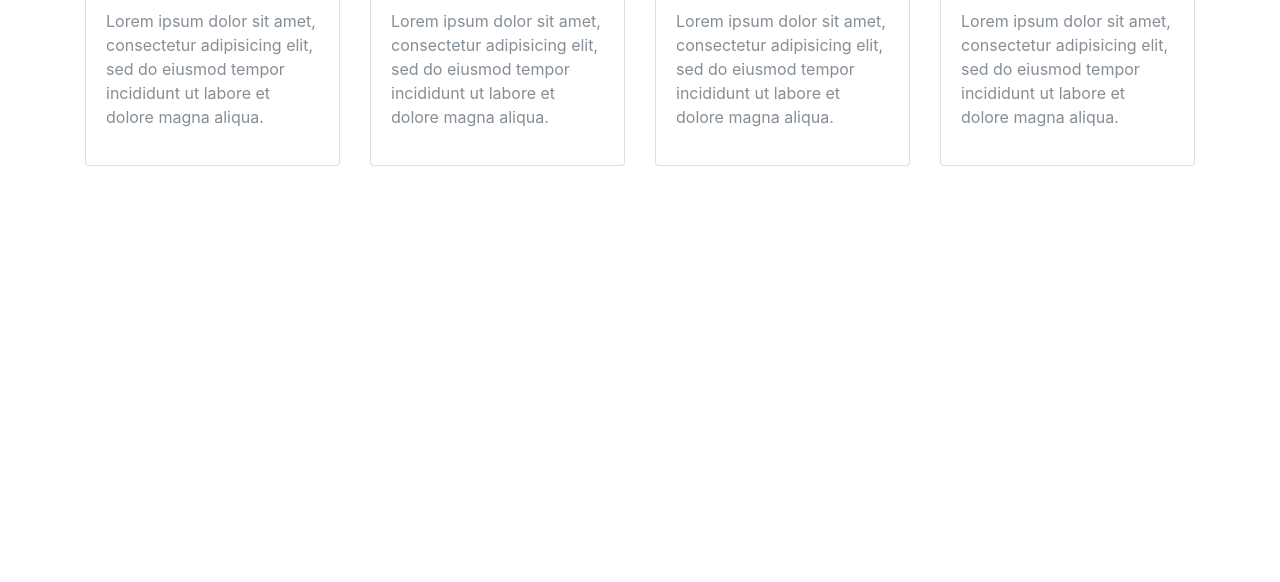
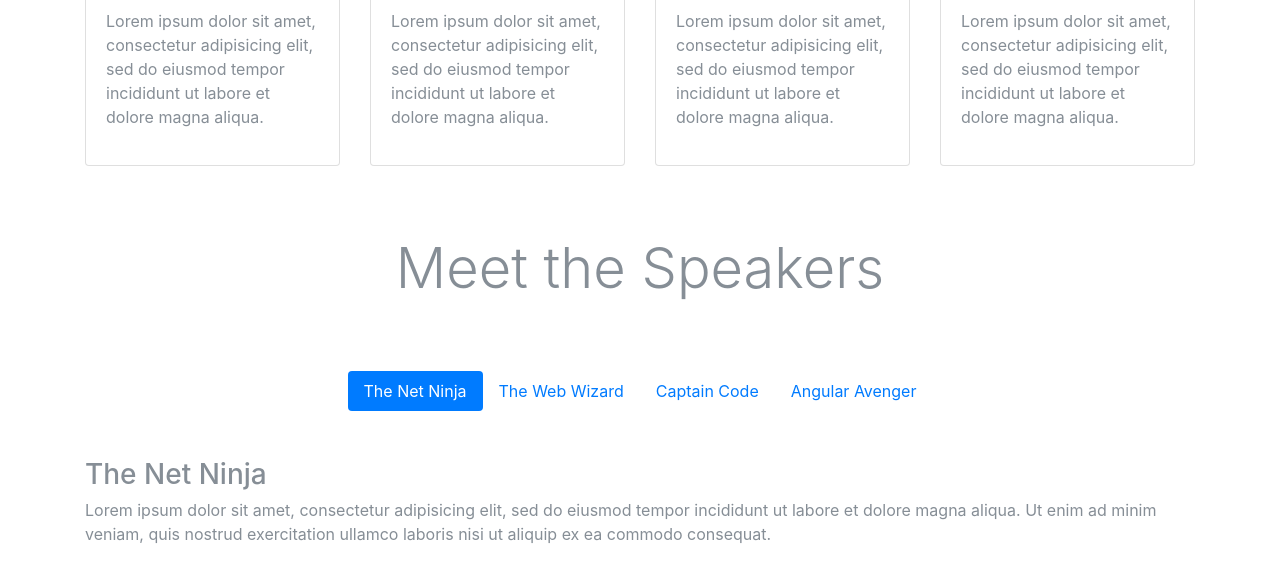
Before and after one commit to bio-tarik/Bootstrap4, a plain HTML site: page index.html in a window 1280 px wide. Shown: the part 518-1100 px from the top of the page. Before the commit the page ends 800 px from the top, so only its background shows below. Drawn offline with nearby package versions, Linux system fonts and the light colour scheme.

Commit message:
Adding a nav bar with pills displaying content

```diff
--- a/index.html
+++ b/index.html
@@ -54,6 +54,34 @@
                 </div>
             </div>
         </div>
+
+        <h2 class="display-4 text-center py-5 my-4">Meet the Speakers</h2>
+
+        <nav class="nav justify-content-center nav-pills flex-column flex-md-row">
+            <a href="#ninja" data-toggle="tab" class="nav-link active">The Net Ninja</a>
+            <a href="#wizard" data-toggle="tab" class="nav-link">The Web Wizard</a>
+            <a href="#captain" data-toggle="tab" class="nav-link">Captain Code</a>
+            <a href="#avenger" data-toggle="tab" class="nav-link">Angular Avenger</a>
+        </nav>
+
+        <div class="tab-content py-5">
+            <div class="tab-pane active" id="ninja">
+                <h3>The Net Ninja</h3>
+                <p>Lorem ipsum dolor sit amet, consectetur adipisicing elit, sed do eiusmod tempor incididunt ut labore et dolore magna aliqua. Ut enim ad minim veniam, quis nostrud exercitation ullamco laboris nisi ut aliquip ex ea commodo consequat.</p>
+            </div>
+            <div class="tab-pane" id="wizard">
+                <h3>The Web Wizard</h3>
+                <p>Lorem ipsum dolor sit amet, consectetur adipisicing elit, sed do eiusmod tempor incididunt ut labore et dolore magna aliqua. Ut enim ad minim veniam, quis nostrud exercitation ullamco laboris nisi ut aliquip ex ea commodo consequat.</p>
+            </div>
+            <div class="tab-pane" id="captain">
+                <h3>Captain Code</h3>
+                <p>Lorem ipsum dolor sit amet, consectetur adipisicing elit, sed do eiusmod tempor incididunt ut labore et dolore magna aliqua. Ut enim ad minim veniam, quis nostrud exercitation ullamco laboris nisi ut aliquip ex ea commodo consequat.</p>
+            </div>
+            <div class="tab-pane" id="avenger">
+                <h3>Angular Avenger</h3>
+                <p>Lorem ipsum dolor sit amet, consectetur adipisicing elit, sed do eiusmod tempor incididunt ut labore et dolore magna aliqua. Ut enim ad minim veniam, quis nostrud exercitation ullamco laboris nisi ut aliquip ex ea commodo consequat.</p>
+            </div>
+        </div>
     </div>
 
     <script src="https://code.jquery.com/jquery-3.2.1.slim.min.js" integrity="sha384-KJ3o2DKtIkvYIK3UENzmM7KCkRr/rE9/Qpg6aAZGJwFDMVNA/GpGFF93hXpG5KkN" crossorigin="anonymous"></script>
```
